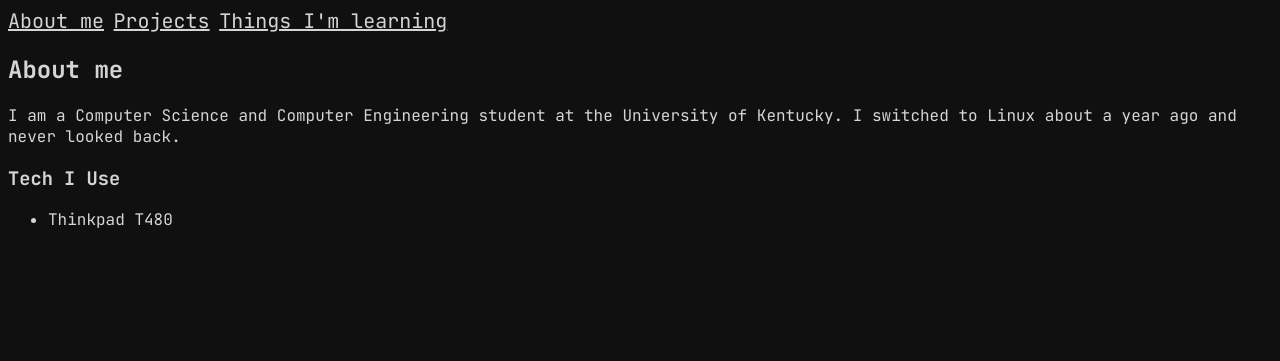
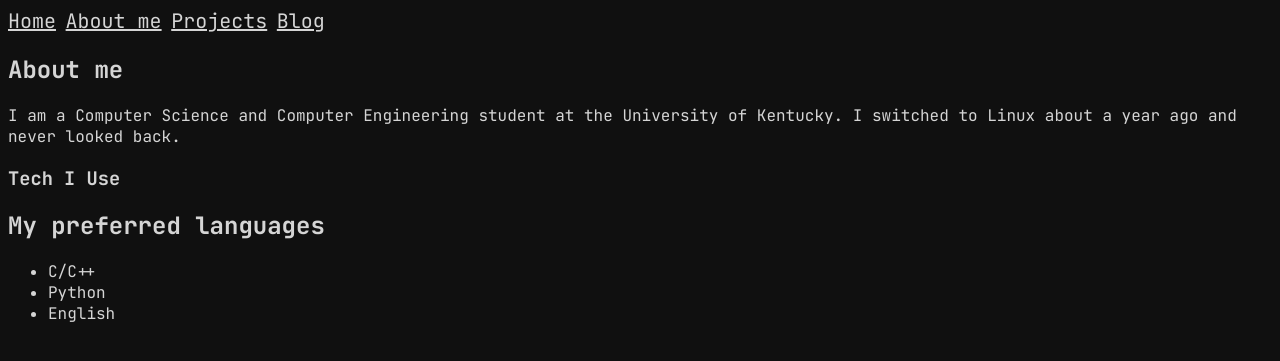
Before and after one commit to BigBoggle/bogglesbrain.github.io, a Jekyll site: the page built from pages/about.md, in a window 1280 px wide. Shown: the top 361 px of the page. Built offline with Jekyll 4.4.1, drawn with Linux system fonts in a browser that asks for light colours; nearby versions of some CDN libraries.

Commit message:
Added blog post page

```diff
--- a/_layouts/default.html
+++ b/_layouts/default.html
@@ -25,14 +25,17 @@
   </head>
   <body>
     <div class="navbar">
+      <a class="navbar-link" href="{{ '/pages/index.html' | relative_url }}"
+        >Home</a
+      >
       <a class="navbar-link" href="{{ '/pages/about.html' | relative_url }}"
         >About me</a
       >
       <a class="navbar-link" href="{{ '/pages/projects.html' | relative_url }}"
         >Projects</a
       >
-      <a class="navbar-link" href="{{ '/pages/learning.html' | relative_url }}"
-        >Things I'm learning</a
+      <a class="navbar-link" href="{{ '/pages/blog.html' | relative_url }}"
+        >Blog</a
       >
     </div>
 
--- a/pages/about.md
+++ b/pages/about.md
@@ -9,4 +9,7 @@ of Kentucky. I switched to Linux about a year ago and never looked back.
 
 ### Tech I Use
 
-- Thinkpad T480
+## My preferred languages
+- C/C++
+- Python
+- English
```
Also changed, not shown: pages/blog.md (added, +8 -0 lines).
